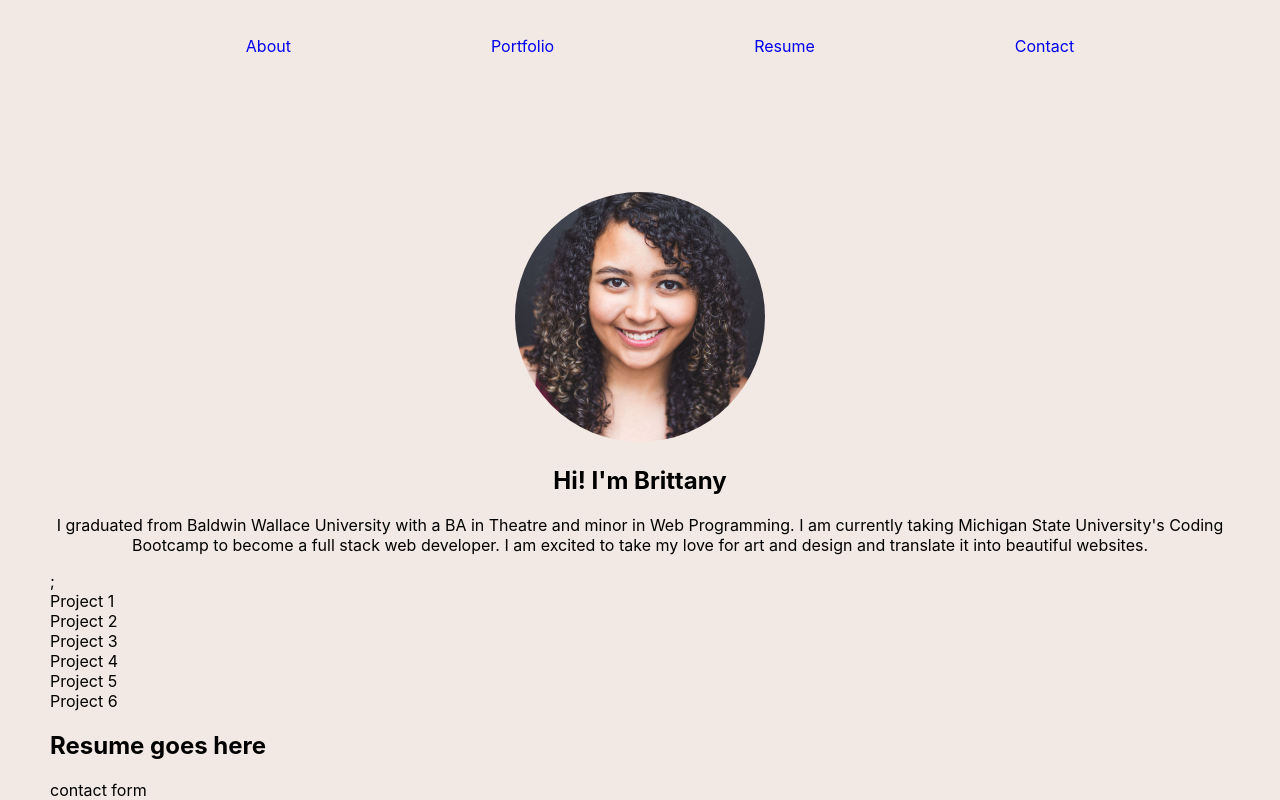
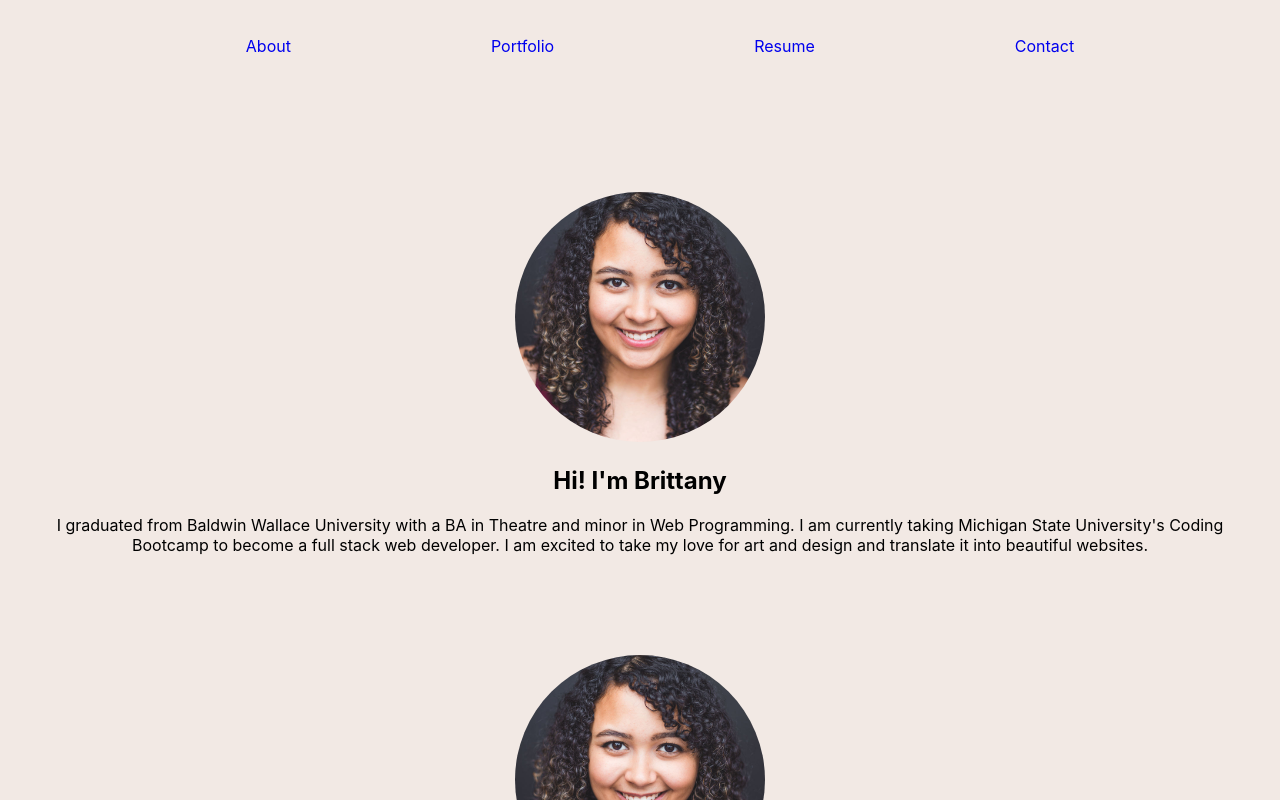
Before and after one commit to bganser15/brittanys-react-portfolio, a React (Create React App) app: page / in a window 1280 px wide. Shown: the top 800 px of the page. Built offline with nearby package versions, Linux system fonts and the light colour scheme.

Commit message:
added hooks for page change

```diff
--- a/src/App.js
+++ b/src/App.js
@@ -1,4 +1,5 @@
 import "./App.css";
+import React, { useState } from "react";
 import About from "./components/About";
 import Nav from "./components/Nav";
 import Portfolio from "./components/Portfolio";
@@ -6,19 +7,50 @@
 import Contact from "./components/Contact";
 
 function App() {
+  const [aboutSelected, setAboutSelected] = useState(false);
+  const [portfolioSelected, setPortfolioSelected] = useState(false);
+  const [resumeSelected, setResumeSelected] = useState(false);
+  const [contactSelected, setContactSelected] = useState(false);
   return (
     <main>
-      <Nav></Nav>
-      <div>
-        <About></About>;
-      </div>
-      <div>
-        <Portfolio></Portfolio>
-      </div>
-      <div>
-        <Resume></Resume>
-      </div>
-      <Contact></Contact>
+      <Nav
+        aboutSelected={aboutSelected}
+        setAboutSelected={setAboutSelected}
+        portfolioSelected={portfolioSelected}
+        setPortfolioSelected={setPortfolioSelected}
+        resumeSelected={resumeSelected}
+        setResumeSelected={setResumeSelected}
+        contactSelected={contactSelected}
+        setContactSelected={setContactSelected}
+      ></Nav>
+      {portfolioSelected ? (
+        <>
+          <Portfolio></Portfolio>
+        </>
+      ) : (
+        <>
+          <About></About>
+        </>
+      )}
+      {resumeSelected ? (
+        <>
+          <Resume></Resume>
+        </>
+      ) : (
+        <>
+          <About></About>
+        </>
+      )}
+
+      {contactSelected ? (
+        <>
+          <Contact></Contact>
+        </>
+      ) : (
+        <>
+          <About></About>
+        </>
+      )}
     </main>
   );
 }
--- a/src/components/Nav/index.js
+++ b/src/components/Nav/index.js
@@ -1,23 +1,65 @@
 import React from "react";
-import "./index.css"
+import "./index.css";
 
-
-function Nav() {
+function Nav(props) {
+  const {
+    setAboutSelected,
+    setPortfolioSelected,
+    setResumeSelected,
+    setContactSelected,
+  } = props;
   return (
     <header>
       <nav>
         <ul>
           <li>
-            <a href="#about">About</a>
+            <a
+              href="#about"
+              onClick={() => {
+                setAboutSelected(true);
+                setPortfolioSelected(false);
+                setResumeSelected(false)
+                setContactSelected(false);
+              }}
+            >
+              About
+            </a>
           </li>
           <li>
-            <a href="#portfolio">Portfolio</a>
+            <a
+              href="#portfolio"
+              onClick={() => {
+                setPortfolioSelected(true);
+                setAboutSelected(false);
+                setResumeSelected(false)
+                setContactSelected(false);
+              }}
+            >
+              Portfolio
+            </a>
           </li>
           <li>
-            <a href="#resume">Resume</a>
+            <a href="#resume" onClick={() => {
+              setResumeSelected(true)
+              setAboutSelected(false)
+              setPortfolioSelected(false);
+              setContactSelected(false);
+              }}>
+              Resume
+            </a>
           </li>
           <li>
-            <a href="#contact">Contact</a>
+            <a
+              href="#contact"
+              onClick={() => {
+                setContactSelected(true);
+                setAboutSelected(false);
+                setPortfolioSelected(false);
+                setResumeSelected(false)
+              }}
+            >
+              Contact
+            </a>
           </li>
         </ul>
       </nav>
```
